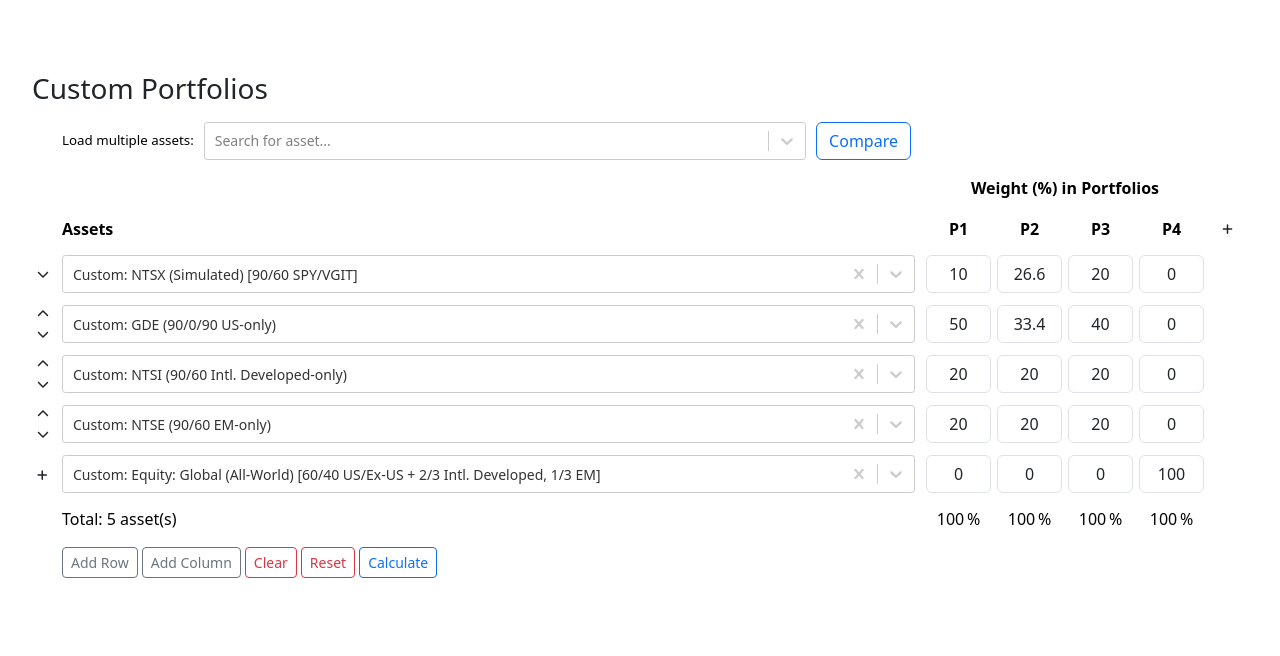
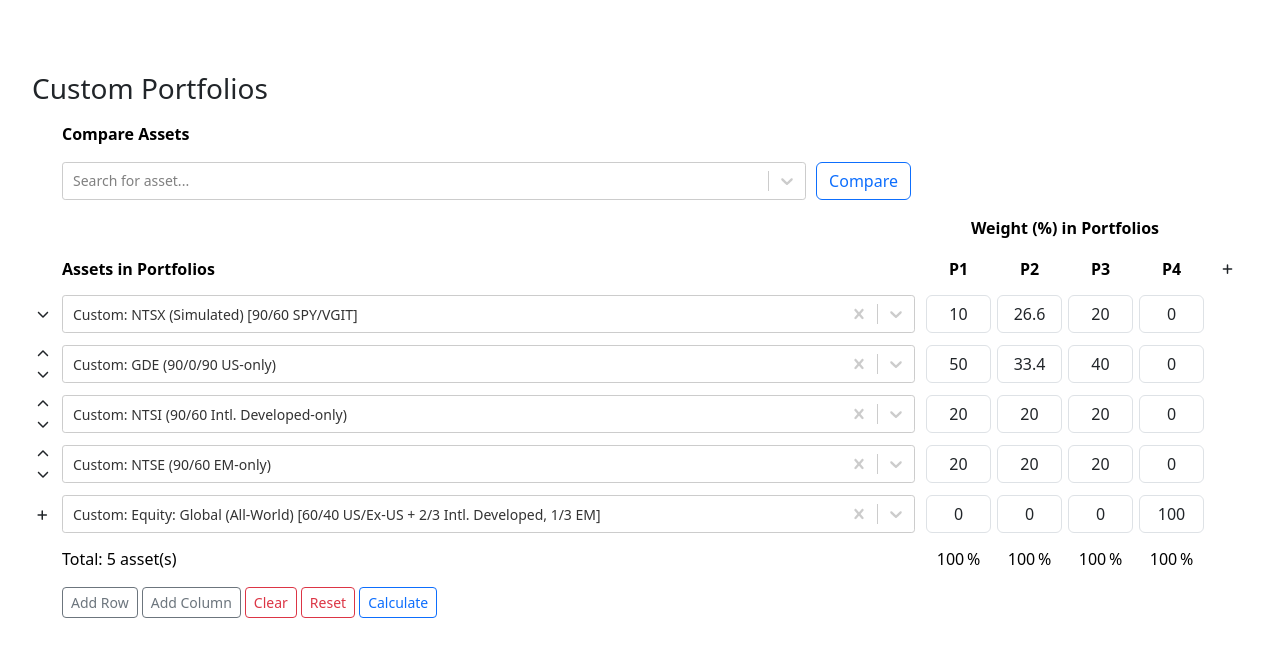
Before and after one commit to prettycode/portfolio-backtest, a React (Vite) app: page / in a window 1280 px wide. Shown: the top 656 px of the page. Built offline with nearby package versions, Linux system fonts and the light colour scheme.

Commit message:
No larger changes neessary. Done for now.

```diff
--- a/src/Components/FundSelection/FundSelectionTable.tsx
+++ b/src/Components/FundSelection/FundSelectionTable.tsx
@@ -147,8 +147,11 @@ const FundSelectionTable: React.FC<FundSelectionTableProps> = ({ state, onCalcul
                 <thead>
                     <tr>
                         <th></th>
+                        <th>Compare Assets</th>
+                    </tr>
+                    <tr>
+                        <th></th>
                         <th style={{ fontWeight: 'normal', display: 'flex', alignItems: 'center', flexWrap: 'nowrap' }}>
-                            <span style={{ marginRight: 10, whiteSpace: 'nowrap', fontSize: 'smaller' }}>Load multiple assets:</span>
                             <span style={{ width: '100%' }}>
                                 <FundSelectionDropdown onFundSelected={(fundId: string) => console.log(fundId)} isMulti funds={funds} />
                             </span>
@@ -172,10 +175,10 @@ const FundSelectionTable: React.FC<FundSelectionTableProps> = ({ state, onCalcul
                     <tr>
                         <th></th>
                         <th scope="col" style={{ width: '100%' }}>
-                            Assets
+                            Assets in Portfolios
                         </th>
                         {Array.from({ length: columnsCount }).map((_, index) => (
-                            <th key={index} className="text-center">
+                            <th key={index} className="text-center" title={`Portfolio ${index + 1}`}>
                                 P{index + 1}
                             </th>
                         ))}
```
